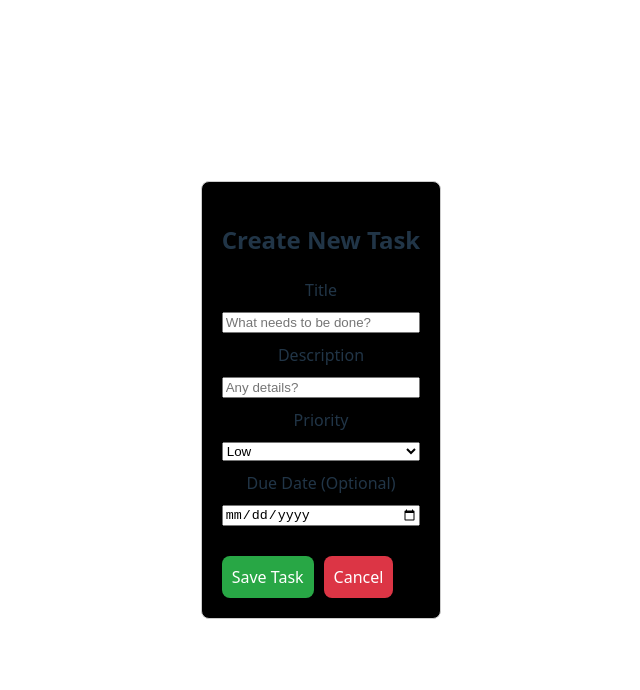
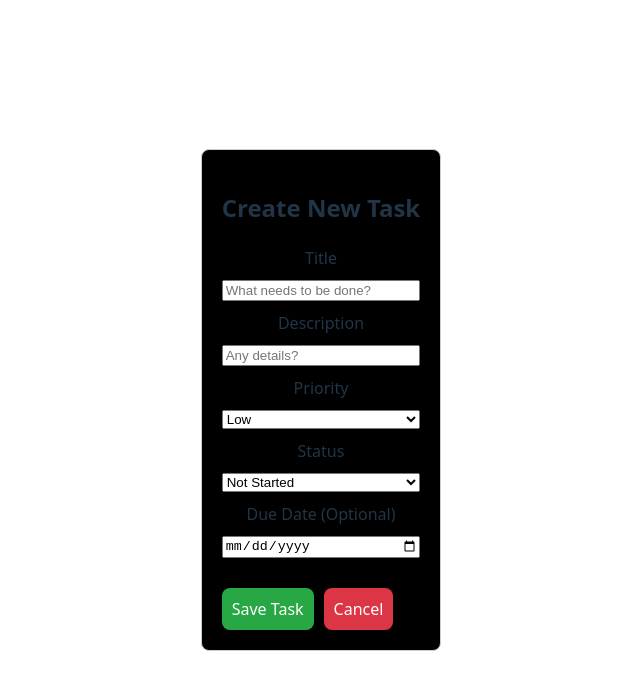
Before and after one commit to DOrtiz1011/Todo, a React (Vite) app in the folder Frontend/todoapp/: page / in a window 1280 px wide. Both pictures are taken after a click on the button "+ Add New Task". Shown: the top 690 px of the page, without its empty margins (319-959 px from the left). Built offline with nearby package versions, Linux system fonts and the light colour scheme; no server answers.

Commit message:
Set status when creating a task

```diff
--- a/Frontend/todoapp/src/CreateTask.tsx
+++ b/Frontend/todoapp/src/CreateTask.tsx
@@ -10,6 +10,7 @@ export const CreateTask = ({ onTaskCreated, onCancel }: CreateTaskProps) => {
     const [title, setTitle] = useState('');
     const [description, setDescription] = useState('');
     const [priority, setPriority] = useState(0);
+    const [status, setStatus] = useState(0);
     const [dueDate, setDueDate] = useState('');
 
     const handleSubmit = (e: React.FormEvent) => {
@@ -20,7 +21,7 @@ export const CreateTask = ({ onTaskCreated, onCancel }: CreateTaskProps) => {
             id: 0,
             title,
             priority,
-            status: 0,
+            status,
             createdatetime: new Date,
             duedatetime: new Date,
             description,
@@ -56,6 +57,15 @@ export const CreateTask = ({ onTaskCreated, onCancel }: CreateTaskProps) => {
                     <option value='2'>High</option>
                 </select>
 
+                <label>Status</label>
+                <select value={status} onChange={(e) => setStatus(Number(e.target.value))}>
+                    <option value='0'>Not Started</option>
+                    <option value='1'>In Progress</option>
+                    <option value='2'>Completed</option>
+                    <option value='3'>Blocked</option>
+                    <option value='4'>Cancelled</option>
+                </select>
+
                 <label>Due Date (Optional)</label>
                 <input
                     type="date"
```
Also changed, not shown: 1 other file (tests, documents, lock files or other folders).
